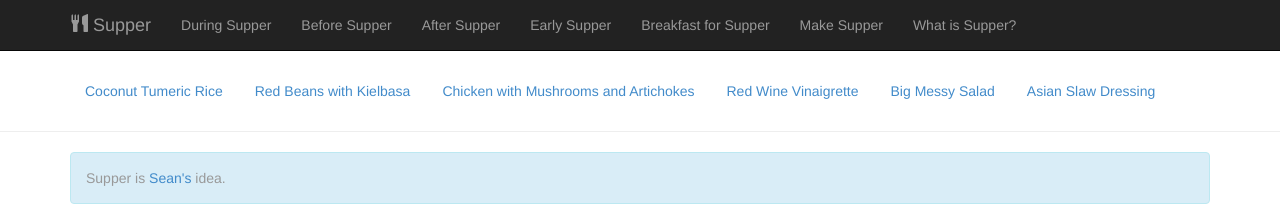
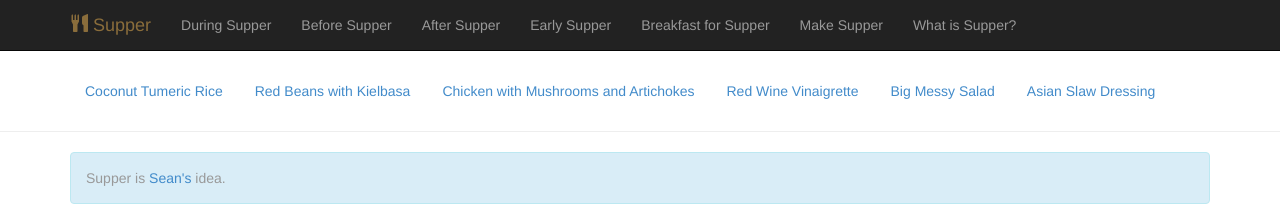
Before and after one commit to seangirard/supper, a Jekyll site: the page built from index.md, in a window 1280 px wide. Shown: the top 206 px of the page. Built offline with Jekyll 4.4.1, drawn with Linux system fonts in a browser that asks for light colours; nearby versions of some CDN libraries.

Commit message:
masthead

```diff
--- a/_layouts/default.html
+++ b/_layouts/default.html
@@ -37,8 +37,8 @@
             <span class="icon-bar"></span>
           </button>
           <a class="navbar-brand" href="{{ site.baseurl }}/">
-            <i class="glyphicon glyphicon-cutlery"></i>
-            Supper
+            <i class="glyphicon glyphicon-cutlery text-warning"></i>
+            <span class="text-warning">Supper</span>
           </a>
         </div>
         <div class="collapse navbar-collapse">
```
